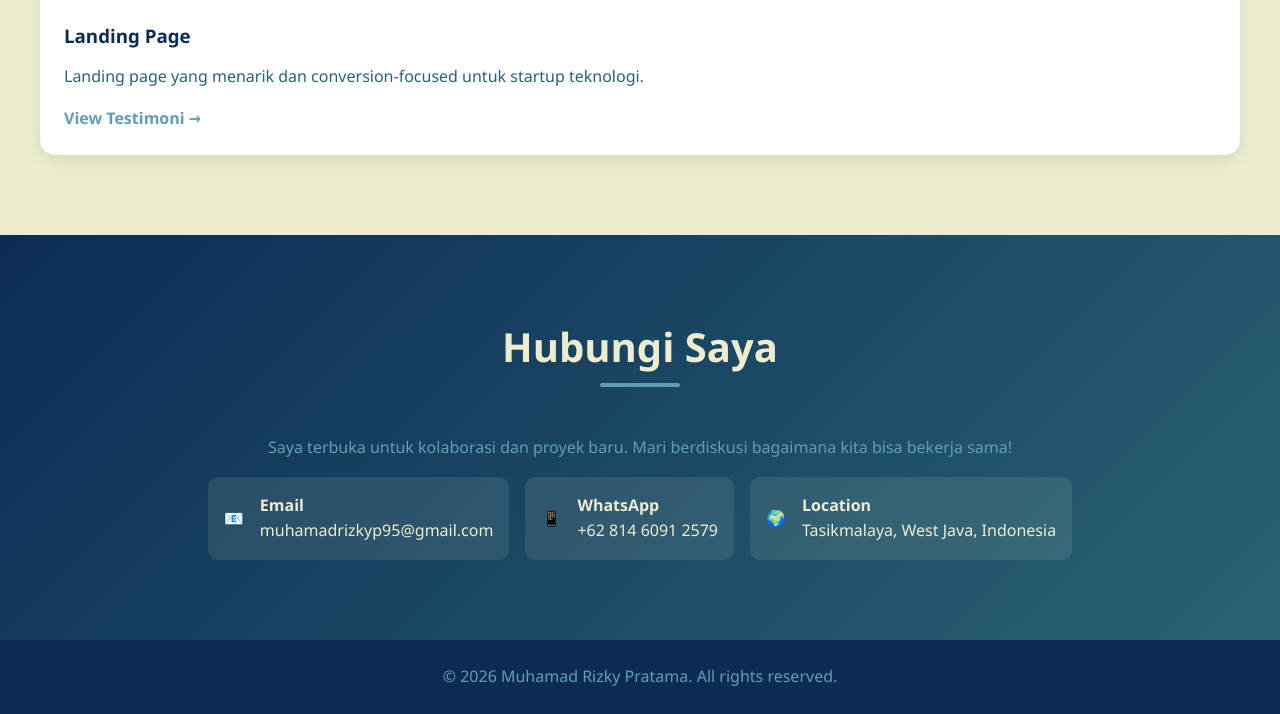
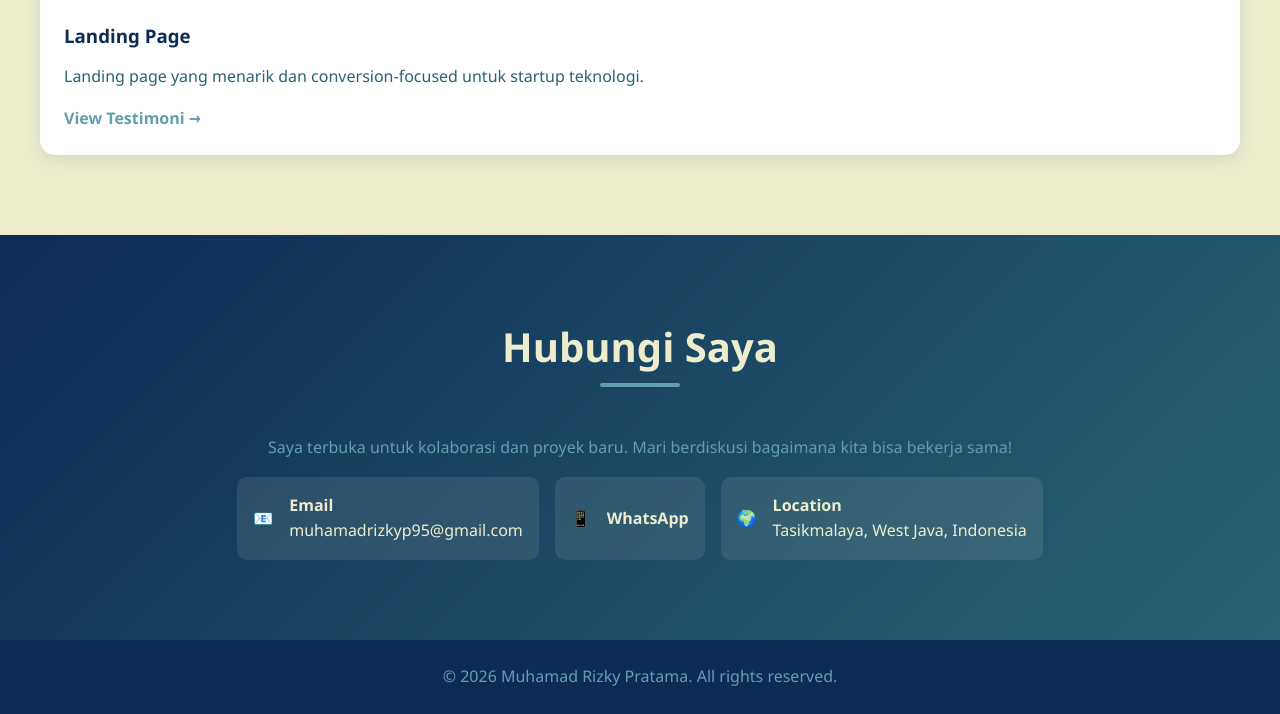
Before and after one commit to Rzkyyy-cpu/Muhamad-Rizky-Pratama, a plain HTML site: page index.html in a window 1280 px wide. Shown: the part 3218-3932 px from the top of the page. Drawn offline with Linux system fonts and the light colour scheme.

Commit message:
progres kontak

```diff
--- a/index.html
+++ b/index.html
@@ -143,7 +143,6 @@
                         <div class="Kontak-icon">📱</div>
                         <div>
                             <strong>WhatsApp</strong><br>
-                            +62 814 6091 2579
                         </div>
                     </div>
                     <div class="Kontak-item">
```
